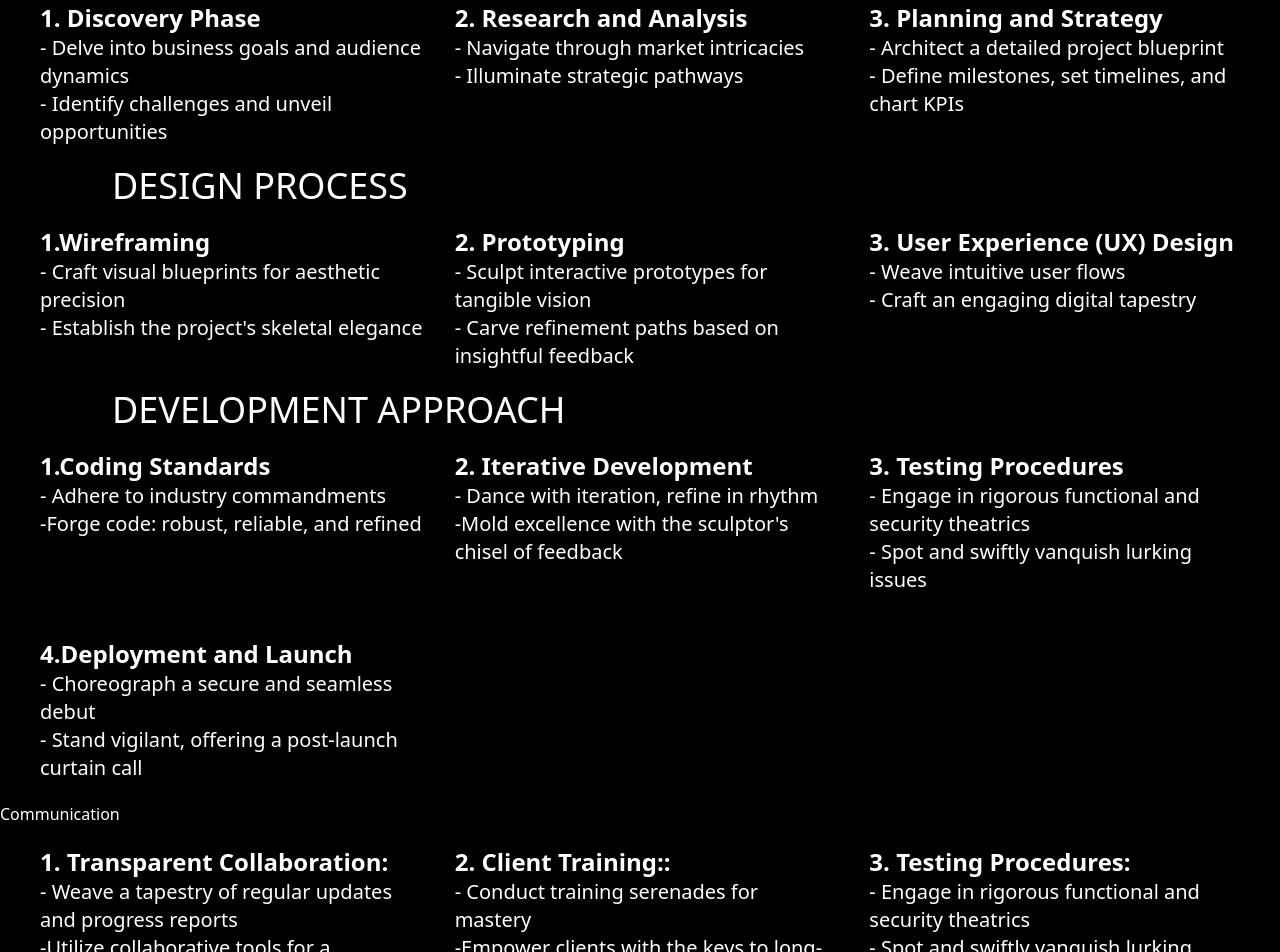
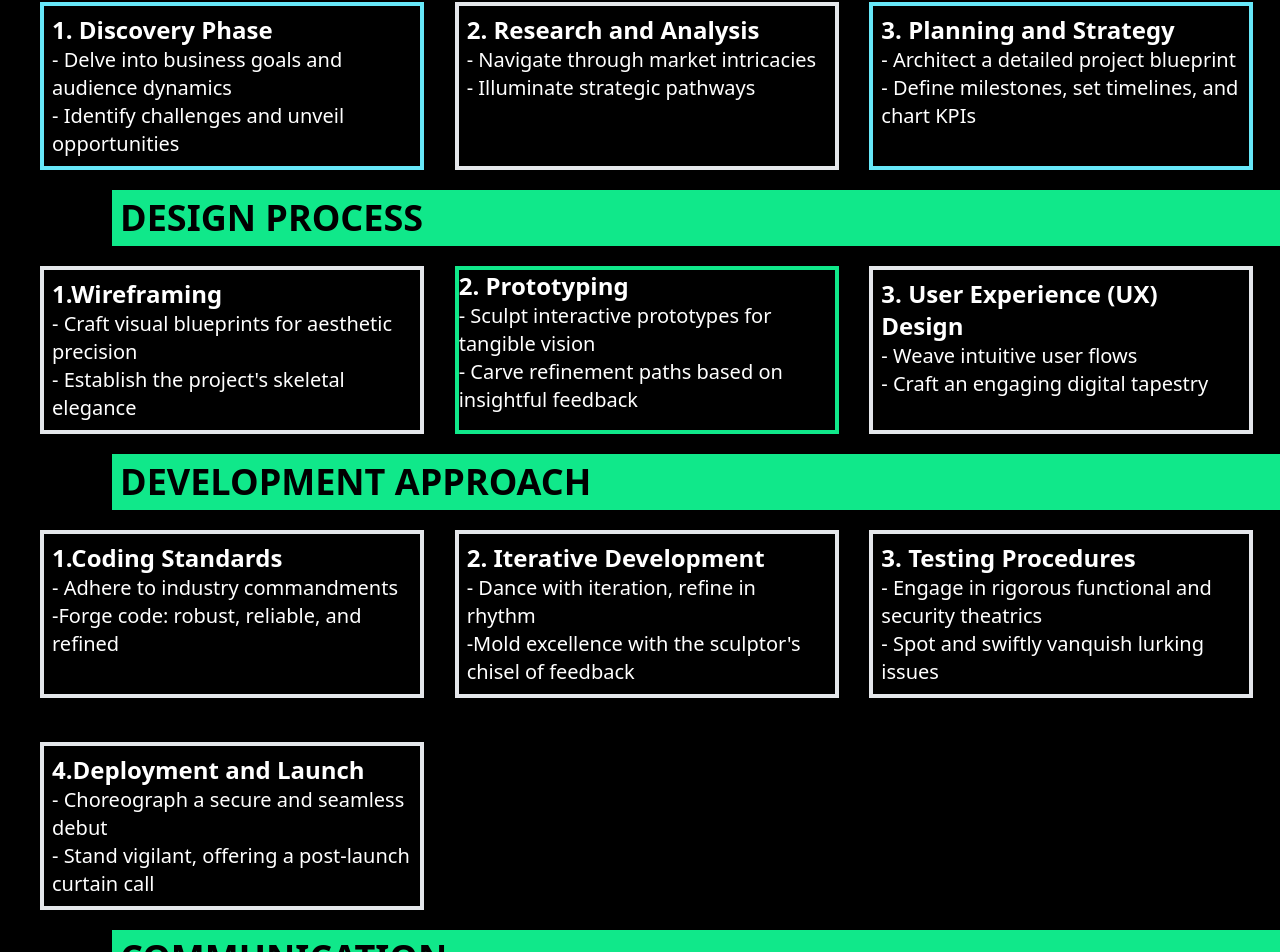
Before and after one commit to rajpatel2435/raj_24, a Next.js app: page /components/WorkMethod in a window 1280 px wide. Shown: the part 58-1010 px from the top of the page. Built offline with nearby package versions, Linux system fonts and the light colour scheme.

Commit message:
chores: horizontal scrolling

```diff
--- /dev/null
+++ b/pages/components/Hoversound.tsx
@@ -0,0 +1,25 @@
+import React, { useEffect } from 'react'
+
+
+function Hoversound() {
+
+    useEffect(()=>{
+        const hoverText= document.querySelector('.hoverText');
+
+        hoverText?.addEventListener("mouseover", () => {
+            const audio=new Audio('/audio.wav');
+            audio.play();
+
+        });
+
+    })
+  return (
+    <div>
+
+        <div className='hoverText'>Play a sound</div>
+
+    </div>
+  )
+}
+
+export default Hoversound
--- /dev/null
+++ b/pages/components/Hscroll.tsx
@@ -0,0 +1,19 @@
+import React from 'react'
+
+function Hscroll() {
+  return (
+    <div>
+        <div className='text-8xl flex w-[400%]'>
+            Rajjjj Patel
+            Rajjjj Patel
+            Rajjjj Patel
+            Rajjjj Patel
+            Rajjjj Patel
+            Rajjjj Patel
+            Rajjjj Patel
+        </div>
+    </div>
+  )
+}
+
+export default Hscroll
--- a/pages/components/WorkMethod.tsx
+++ b/pages/components/WorkMethod.tsx
@@ -3,7 +3,7 @@ import React from 'react'
 function WorkMethod() {
     return (
         <>
-            <div className=' block h-auto w-auto bg-black text-white'>
+            <div className=' block h-auto w-auto bg-black text-white '>
 
             <h2 className=' text-4xl uppercase bg-white text-black text-center  '>Our Approach</h2>
 
@@ -13,9 +13,9 @@ function WorkMethod() {
 {/*
                 <h2 className=' text-4xl uppercase  ml-28  '>Our Approach</h2> */}
 
-           <div className='grid grid-cols-1 gap-11 py-5 px-10 md:grid-cols-3'>
+           <div className='grid grid-cols-1 gap-11 py-5 px-10 md:grid-cols-2 lg:grid-cols-3'>
 
-<div className=' ml-auto mr-auto md:w-96'>
+<div className=' ml-auto mr-auto md:w-96 border-4 p-2 border-cyan-300 '>
     <ul >
         <li className='text-2xl font-bold  '>1. Discovery Phase</li>
         <li className='text-xl'>- Delve into business goals and audience dynamics</li>
@@ -25,7 +25,7 @@ function WorkMethod() {
     </ul>
 </div>
 
-<div className=' ml-auto mr-auto md:w-96'>
+<div className=' ml-auto mr-auto md:w-96 p-2  border-4'>
     <ul >
         <li className='text-2xl font-bold  '>2. Research and Analysis</li>
         <li className='text-xl'>- Navigate through market intricacies</li>
@@ -35,7 +35,7 @@ function WorkMethod() {
     </ul>
 </div>
 
-<div className=' ml-auto mr-auto md:w-96'>
+<div className=' ml-auto mr-auto md:w-96 p-2 border-cyan-300  border-4'>
     <ul >
         <li className='text-2xl font-bold  '>3. Planning and Strategy</li>
         <li className='text-xl'>- Architect a detailed project blueprint</li>
@@ -49,11 +49,11 @@ function WorkMethod() {
 
 </div>
 
-<h2 className='ml-28 text-4xl uppercase  '>Design Process</h2>
+<h2 className='ml-28 text-4xl uppercase text-black font-bold bg-[#10e88a] p-2  '>Design Process</h2>
 
-<div className='grid grid-cols-1 gap-11 py-5 px-10 md:grid-cols-3 '>
+<div className='grid grid-cols-1 gap-11 py-5 px-10 md:grid-cols-2 lg:grid-cols-3'>
 
-<div className=' ml-auto mr-auto md:w-96'>
+<div className=' ml-auto mr-auto md:w-96 p-2 border-4 '>
 <ul >
 <li className='text-2xl font-bold  '>1.Wireframing</li>
 <li className='text-xl'>- Craft visual blueprints for aesthetic precision</li>
@@ -63,7 +63,7 @@ function WorkMethod() {
 </ul>
 </div>
 
-<div className=' ml-auto mr-auto md:w-96'>
+<div className=' ml-auto mr-auto md:w-96 border-[#10e88a] border-4'>
 <ul >
 <li className='text-2xl font-bold  '>2.  Prototyping</li>
 <li className='text-xl'>- Sculpt interactive prototypes for tangible vision</li>
@@ -73,7 +73,7 @@ function WorkMethod() {
 </ul>
 </div>
 
-<div className=' ml-auto mr-auto md:w-96'>
+<div className=' ml-auto mr-auto md:w-96 p-2 border-4'>
 <ul >
 <li className='text-2xl font-bold  '>3. User Experience (UX) Design</li>
 <li className='text-xl'>- Weave intuitive user flows</li>
@@ -87,12 +87,12 @@ function WorkMethod() {
 
 </div>
 
-<h2 className='ml-28 text-4xl uppercase  '> DEvelopment Approach</h2>
+<h2 className='ml-28 text-4xl uppercase text-black bg-[#10e88a] p-2 font-bold '> DEvelopment Approach</h2>
 
 
-<div className='grid grid-cols-1 gap-11 py-5 px-10 md:grid-cols-3 '>
+<div className='grid grid-cols-1 gap-11 py-5 px-10 md:grid-cols-2 lg:grid-cols-3'>
 
-<div className=' ml-auto mr-auto md:w-96'>
+<div className=' ml-auto mr-auto md:w-96 p-2 border-4'>
 <ul >
 <li className='text-2xl font-bold  '>1.Coding Standards</li>
 <li className='text-xl'>- Adhere to industry commandments</li>
@@ -102,7 +102,7 @@ function WorkMethod() {
 </ul>
 </div>
 
-<div className=' ml-auto mr-auto md:w-96'>
+<div className=' ml-auto mr-auto md:w-96 p-2 border-4'>
 <ul >
 <li className='text-2xl font-bold  '>2.  Iterative Development</li>
 <li className='text-xl'>- Dance with iteration, refine in rhythm</li>
@@ -112,7 +112,7 @@ function WorkMethod() {
 </ul>
 </div>
 
-<div className=' ml-auto mr-auto md:w-96'>
+<div className=' ml-auto mr-auto md:w-96 p-2 border-4'>
 <ul >
 <li className='text-2xl font-bold  '>3. Testing Procedures</li>
 <li className='text-xl'>- Engage in rigorous functional and security theatrics</li>
@@ -123,7 +123,7 @@ function WorkMethod() {
 </div>
 
 
-<div className=' ml-auto mr-auto md:w-96'>
+<div className=' ml-auto mr-auto md:w-96 p-2 border-4'>
 <ul >
 <li className='text-2xl font-bold  '>4.Deployment and Launch</li>
 <li className='text-xl'>- Choreograph a secure and seamless debut</li>
@@ -138,13 +138,13 @@ function WorkMethod() {
 </div>
 
 
+{/* <div className='bg-green-200 p-2'> */}
+<h2 className='ml-28 text-4xl uppercase  text-black font-bold bg-[#10e88a] p-2'> Communication</h2>
+{/* </div> */}
 
-<h2> Communication</h2>
+<div className='grid grid-cols-1 gap-11 py-5 px-10 md:grid-cols-2 lg:grid-cols-3'>
 
-
-<div className='grid grid-cols-1 gap-11 py-5 px-10 md:grid-cols-3 '>
-
-<div className=' ml-auto mr-auto md:w-96'>
+<div className=' ml-auto mr-auto md:w-96 p-2 border-4'>
 <ul >
 <li className='text-2xl font-bold  '>1. Transparent Collaboration:</li>
 <li className='text-xl'>- Weave a tapestry of regular updates and progress reports</li>
@@ -154,7 +154,7 @@ function WorkMethod() {
 </ul>
 </div>
 
-<div className=' ml-auto mr-auto md:w-96'>
+<div className=' ml-auto mr-auto md:w-96 p-2 border-4'>
 <ul >
 <li className='text-2xl font-bold  '>2.   Client Training::</li>
 <li className='text-xl'>- Conduct training serenades for mastery</li>
@@ -164,7 +164,7 @@ function WorkMethod() {
 </ul>
 </div>
 
-<div className=' ml-auto mr-auto md:w-96'>
+<div className=' ml-auto mr-auto md:w-96 p-2 border-4'>
 <ul >
 <li className='text-2xl font-bold  '>3. Testing Procedures:</li>
 <li className='text-xl'>- Engage in rigorous functional and security theatrics</li>
```
